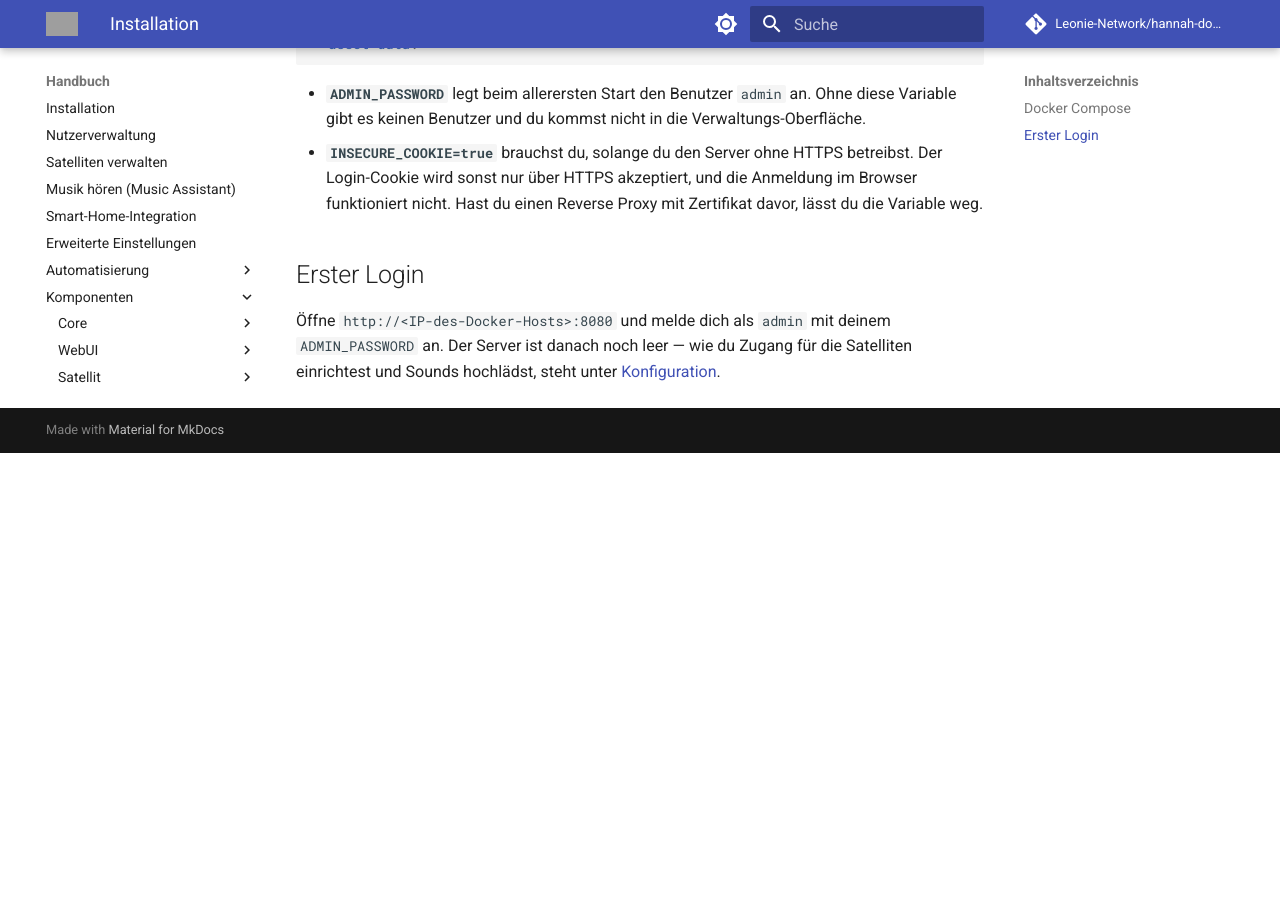
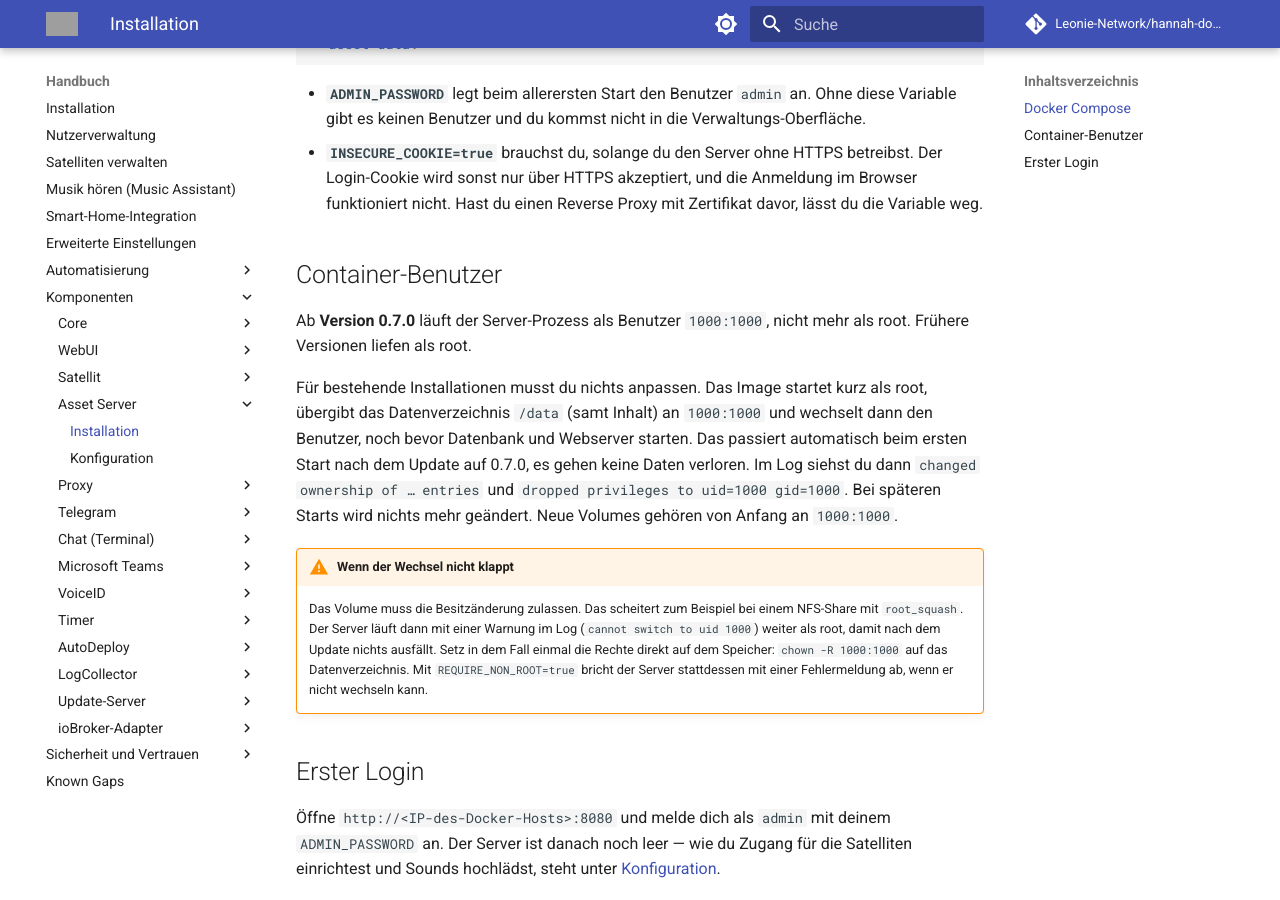
Before and after one commit to Leonie-Network/hannah-docs, an MkDocs documentation site: the page built from docs/components/asset-server/installation.md, in a window 1280 px wide and 900 px high, scrolled down 909 px. Built offline with MkDocs 1.6.1 and Material for MkDocs 9.7.7, drawn with Linux system fonts in a browser that asks for light colours; comment, search, counter and statistics services are not loaded; before the commit the page ends 1362 px from its top, so only the background shows below that; grey boxes are pictures that could not be loaded.

Commit message:
docs(asset-server): document that the server runs as uid 1000 since 0.7.0
- security: list the Asset Server among the containers that do not run as root
- installation: new section "Container-Benutzer" (automatic migration of
  root-owned volumes on first start, what to do if the switch is not possible)
- services: short "Runtime user" section

Co-Authored-By: Claude Sonnet 5.5 <noreply@anthropic.com>

```diff
--- a/docs/components/asset-server/installation.md
+++ b/docs/components/asset-server/installation.md
@@ -44,6 +44,27 @@ volumes:
   funktioniert nicht. Hast du einen Reverse Proxy mit Zertifikat davor, lässt du die
   Variable weg.
 
+## Container-Benutzer
+
+Ab **Version 0.7.0** läuft der Server-Prozess als Benutzer `1000:1000`, nicht mehr als
+root. Frühere Versionen liefen als root.
+
+Für bestehende Installationen musst du nichts anpassen. Das Image startet kurz als root,
+übergibt das Datenverzeichnis `/data` (samt Inhalt) an `1000:1000` und wechselt dann den
+Benutzer, noch bevor Datenbank und Webserver starten. Das passiert automatisch beim ersten
+Start nach dem Update auf 0.7.0, es gehen keine Daten verloren. Im Log siehst du dann
+`changed ownership of … entries` und `dropped privileges to uid=1000 gid=1000`. Bei
+späteren Starts wird nichts mehr geändert. Neue Volumes gehören von Anfang an
+`1000:1000`.
+
+!!! warning "Wenn der Wechsel nicht klappt"
+    Das Volume muss die Besitzänderung zulassen. Das scheitert zum Beispiel bei einem
+    NFS-Share mit `root_squash`. Der Server läuft dann mit einer Warnung im Log
+    (`cannot switch to uid 1000`) weiter als root, damit nach dem Update nichts ausfällt.
+    Setz in dem Fall einmal die Rechte direkt auf dem Speicher:
+    `chown -R 1000:1000` auf das Datenverzeichnis. Mit `REQUIRE_NON_ROOT=true` bricht der
+    Server stattdessen mit einer Fehlermeldung ab, wenn er nicht wechseln kann.
+
 ## Erster Login
 
 Öffne `http://<IP-des-Docker-Hosts>:8080` und melde dich als `admin` mit deinem
```
Also changed, not shown: docs/manual/security/supply-chain.md (+6 -2 lines), docs/services/asset-server.md (+13 -0 lines).
